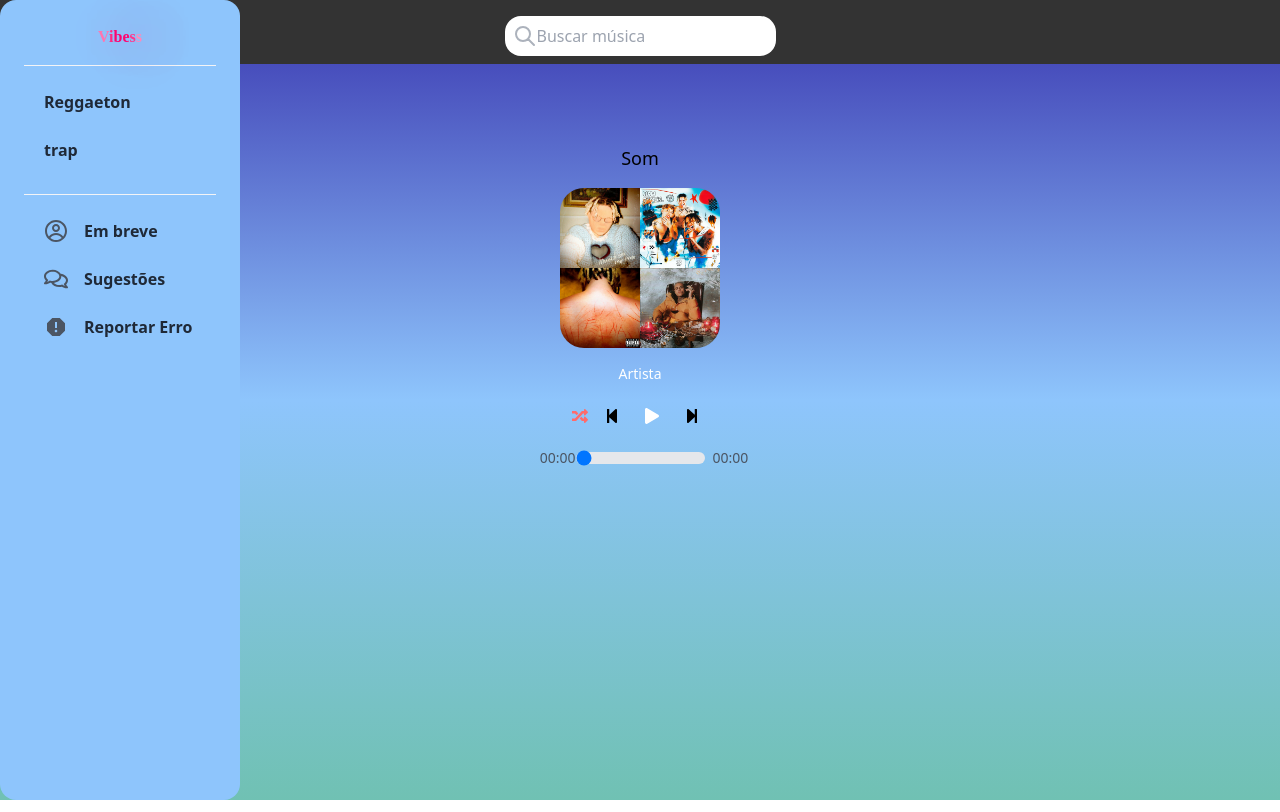
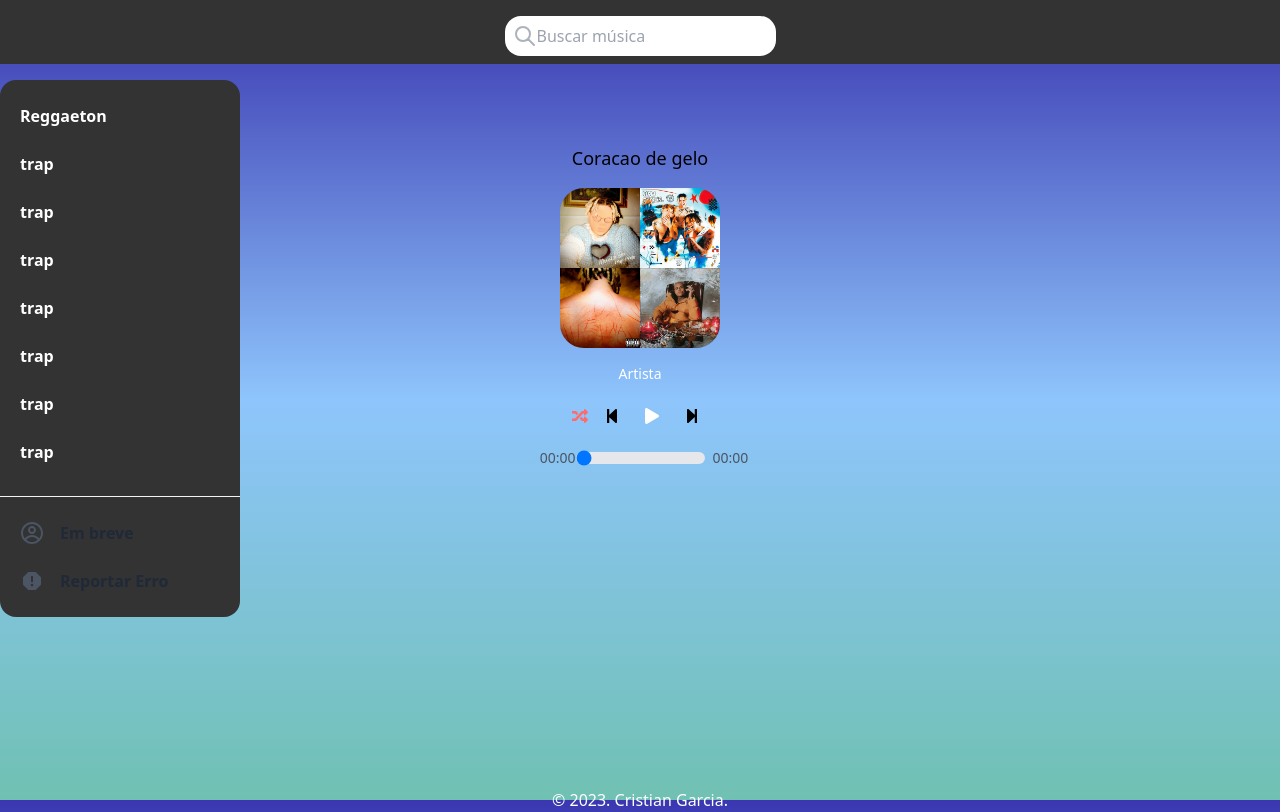
Before and after one commit to dev-garcia/vibess, a Next.js app: page / in a window 1280 px wide. Built offline with nearby package versions, Linux system fonts and the light colour scheme.

Commit message:
nav-header-alt-teste

```diff
--- a/src/app/components/Footer.jsx
+++ b/src/app/components/Footer.jsx
@@ -1,6 +1,6 @@
 const Footer = () => {
   return (
-    <footer className="font-sans bg-gray-800 pt-5 text-white text-left h-auto">
+    <footer className="mt-60 font-sans text-white md:mt-80">
       <p className="">© 2023. Cristian Garcia.</p>
     </footer>
   );
--- a/src/app/components/Nav.jsx
+++ b/src/app/components/Nav.jsx
@@ -4,42 +4,59 @@ import { GiHamburgerMenu } from "react-icons/gi";
 import { Disclosure } from "@headlessui/react";
 import { MdReport } from "react-icons/md";
 import { CgProfile } from "react-icons/cg";
-import { FaRegComments } from "react-icons/fa";
 import Link from "next/link";
 
 const Nav = () => {
   return (
     <>
-      <Disclosure as="nav">
+      <Disclosure as="nav" className="font-sans">
         <Disclosure.Button className="group peer absolute right-4 top-4 inline-flex items-center justify-center rounded-r text-gray-800 hover:bg-gray-900 hover:text-white focus:outline-none focus:ring-2 focus:ring-inset focus:ring-white">
           <GiHamburgerMenu
             className="block h-6 w-6 md:hidden"
             aria-hidden="true"
           />
         </Disclosure.Button>
-        <div className="peer:transition fixed -left-96 top-0 z-20 h-screen w-1/2 rounded-2xl border-l-rose-600 bg-[#8ec5fc] p-6 font-sans delay-150 duration-200 ease-out peer-focus:left-0 lg:left-0 lg:w-60">
-          <div className="flexP item-center  flex-col justify-start">
-            <h1 className="span loader m-auto flex w-full justify-center border-b border-gray-100 pb-4">
-              {/* <span class='m'>&nbsp;</span> Caso queira usar espaço  */}
-              <Link href="/">
-                <span>V</span>
-                <span>i</span>
-                <span>b</span>
-                <span>e</span>
-                <span>s</span>
-                <span>s</span>
-              </Link>
-            </h1>
-
+        <div className="peer:transition fixed -left-96 top-0 z-20 mb-20 mt-20 rounded-2xl bg-[#333333] delay-150 duration-200 ease-out peer-focus:left-0 lg:left-0 lg:w-60">
+          <div className="flexP item-center flex-col justify-start">
             <div className=" my-4 border-b border-gray-100 pb-4">
-              <div className="group  m-auto mb-2 flex  items-center justify-start gap-4 rounded-md p-2 pl-5 hover:bg-gray-900 hover:shadow-lg">
-                <h3 className="cursor-pointer text-base font-semibold text-gray-800 group-hover:text-white ">
+              <div className="group m-auto mb-2 flex items-center justify-start gap-4 rounded-md p-2 pl-5 hover:bg-gray-900 hover:shadow-lg">
+                <h3 className="cursor-pointer text-base font-semibold text-white group-hover:text-[#8ec5fc]">
                   <Link href="/reggaeton">Reggaeton</Link>
                 </h3>
               </div>
-              <div className="group  m-auto mb-2 flex  items-center justify-start gap-4 rounded-md p-2 pl-5 hover:bg-gray-900 hover:shadow-lg">
-                <h3 className="cursor-pointer text-base font-semibold text-gray-800 group-hover:text-white ">
-                  <a href="/trap">trap</a>
+              <div className="group m-auto mb-2 flex  items-center justify-start gap-4 rounded-md p-2 pl-5 hover:bg-gray-900 hover:shadow-lg">
+                <h3 className="cursor-pointer text-base font-semibold text-white group-hover:text-[#8ec5fc]">
+                  <Link href="/trap">trap </Link>
+                </h3>
+              </div>
+              <div className="group m-auto mb-2 flex  items-center justify-start gap-4 rounded-md p-2 pl-5 hover:bg-gray-900 hover:shadow-lg">
+                <h3 className="cursor-pointer text-base font-semibold text-white group-hover:text-[#8ec5fc]">
+                  <Link href="/trap">trap </Link>
+                </h3>
+              </div>
+              <div className="group m-auto mb-2 flex  items-center justify-start gap-4 rounded-md p-2 pl-5 hover:bg-gray-900 hover:shadow-lg">
+                <h3 className="cursor-pointer text-base font-semibold text-white group-hover:text-[#8ec5fc]">
+                  <Link href="/trap">trap </Link>
+                </h3>
+              </div>
+              <div className="group m-auto mb-2 flex  items-center justify-start gap-4 rounded-md p-2 pl-5 hover:bg-gray-900 hover:shadow-lg">
+                <h3 className="cursor-pointer text-base font-semibold text-white group-hover:text-[#8ec5fc]">
+                  <Link href="/trap">trap </Link>
+                </h3>
+              </div>
+              <div className="group m-auto mb-2 flex  items-center justify-start gap-4 rounded-md p-2 pl-5 hover:bg-gray-900 hover:shadow-lg">
+                <h3 className="cursor-pointer text-base font-semibold text-white group-hover:text-[#8ec5fc]">
+                  <Link href="/trap">trap </Link>
+                </h3>
+              </div>
+              <div className="group m-auto mb-2 flex  items-center justify-start gap-4 rounded-md p-2 pl-5 hover:bg-gray-900 hover:shadow-lg">
+                <h3 className="cursor-pointer text-base font-semibold text-white group-hover:text-[#8ec5fc]">
+                  <Link href="/trap">trap </Link>
+                </h3>
+              </div>
+              <div className="group m-auto mb-2 flex  items-center justify-start gap-4 rounded-md p-2 pl-5 hover:bg-gray-900 hover:shadow-lg">
+                <h3 className="cursor-pointer text-base font-semibold text-white group-hover:text-[#8ec5fc]">
+                  <Link href="/trap">trap </Link>
                 </h3>
               </div>
             </div>
@@ -50,12 +67,6 @@ const Nav = () => {
                 <CgProfile className="text-2xl text-gray-600 group-hover:text-white " />
                 <h3 className="text-base font-semibold text-gray-800 group-hover:text-white ">
                   Em breve
-                </h3>
-              </div>
-              <div className="group  m-auto mb-2 flex cursor-pointer items-center justify-start gap-4 rounded-md p-2 pl-5 hover:bg-gray-900 hover:shadow-lg">
-                <FaRegComments className="text-2xl text-gray-600 group-hover:text-white " />
-                <h3 className="text-base font-semibold text-gray-800 group-hover:text-white ">
-                  <a href="">Sugestões</a>
                 </h3>
               </div>
               <div className="group m-auto mb-2 flex cursor-pointer items-center justify-start gap-4 rounded-md p-2 pl-5 hover:bg-gray-900 hover:shadow-lg">
--- a/src/app/globals.css
+++ b/src/app/globals.css
@@ -18,12 +18,10 @@
 body {
   background: linear-gradient(to bottom, #3a37b0, #8ec5fc, #70c1b3);
   background-attachment: fixed;
-  background-size: cover;
   font-family: "Poppins", sans-serif;
   font-size: 16px;
   text-align: center;
   line-height: 1.5;
-  text-align: center;
   -webkit-font-smoothing: antialiased; /* suavização das bordas pixeladas das fontes */
   -moz-osx-font-smoothing: grayscale;
 }
--- a/src/app/page.jsx
+++ b/src/app/page.jsx
@@ -1,4 +1,6 @@
 "use client";
+import React from "react";
+import Link from "next/link";
 
 import { useEffect, useRef, useState } from "react";
 import {
@@ -10,6 +12,7 @@ import {
   FaRandom,
 } from "react-icons/fa";
 import Nav from "./components/Nav";
+import Footer from "./components/Footer";
 
 function Home() {
   const audioRef = useRef(null);
@@ -19,55 +22,53 @@ function Home() {
   const [currentTrackIndex, setCurrentTrackIndex] = useState(0);
   const [searchTerm, setSearchTerm] = useState("");
   const [isRandom, setIsRandom] = useState(false);
-  const toggleRandom = () => {
-    setIsRandom(!isRandom);
-  };
 
   const trackList = [
     {
-      name: "Som",
+      name: "Coracao de gelo",
       artist: "Artista",
       imagem: "/images/playlists/trap-cover.jpg",
       path: "/sons/trap/01-Wiu-Coracaodegelo.mp3",
     },
     {
-      name: "Som",
+      name: "Bzrp Music",
       artist: "Artista",
       imagem: "/images/playlists/reggaeton-cover.jpg",
       path: "/sons/reggaeton/01-Quevedo-BzrpMusicSessions-Vol52.mp3",
     },
+    ,
     {
-      name: "Som",
+      name: "Flow espacial",
       artist: "Artista 2",
       imagem: "/images/playlists/trap-cover.jpg",
       path: "/sons/trap/02-Teto-Flowespacial.mp3",
     },
     {
-      name: "Som",
+      name: "Despecha",
       artist: "Artista 2",
       imagem: "/images/playlists/reggaeton-cover.jpg",
       path: "/sons/reggaeton/03-Despecha.mp3",
     },
     {
-      name: "Som",
+      name: "Felina",
       artist: "Artista 3",
       imagem: "/images/playlists/trap-cover.jpg",
       path: "/sons/trap/03-Wiu-Felina.mp3",
     },
     {
-      name: "Som",
+      name: "La Bachata",
       artist: "Artista 3",
       imagem: "/images/playlists/reggaeton-cover.jpg",
       path: "/sons/reggaeton/04-LaBachata.mp3",
     },
     {
-      name: "Som",
+      name: "Fogo e gasolina",
       artist: "Artista 4",
       imagem: "/images/playlists/trap-cover.jpg",
       path: "/sons/trap/04-Mccabelinho-Fogoegasolina.mp3",
     },
     {
-      name: "Som",
+      name: "Me Porto Bonito",
       artist: "Artista 4",
       imagem: "/images/playlists/reggaeton-cover.jpg",
       path: "/sons/reggaeton/05-MePortoBonito.mp3",
@@ -84,6 +85,7 @@ function Home() {
       imagem: "/images/playlists/reggaeton-cover.jpg",
       path: "/sons/reggaeton/06-Monotonia.mp3",
     },
+    // Restante da lista de faixas...
   ];
 
   const filteredTrackList = trackList.filter((track) => {
@@ -97,6 +99,7 @@ function Home() {
   const loadTrack = (index) => {
     const audio = audioRef.current;
     audio.src = filteredTrackList[index].path;
+    audio.load();
 
     audio.addEventListener("loadedmetadata", () => {
       setTotalDuration(audio.duration);
@@ -128,7 +131,7 @@ function Home() {
           : 0;
     }
     loadTrack(nextIndex);
-    playTrack(); // Inicia a reprodução da próxima faixa
+    playTrack();
   };
 
   const prevTrack = () => {
@@ -142,7 +145,7 @@ function Home() {
           : currentTrackIndex - 1;
     }
     loadTrack(prevIndex);
-    playTrack(); // Inicia a reprodução da faixa anterior
+    playTrack();
   };
 
   const formatTime = (time) => {
@@ -158,7 +161,7 @@ function Home() {
   };
 
   useEffect(() => {
-    loadTrack(0); // Carrega a primeira faixa quando o componente é montado
+    loadTrack(0);
   }, []);
 
   useEffect(() => {
@@ -189,23 +192,8 @@ function Home() {
     };
   }, []);
 
-  useEffect(() => {
-    const cleanup = () => {
-      // Limpar event listeners ou qualquer outra limpeza necessária
-      // Antes de o componente ser desmontado
-    };
-
-    window.addEventListener("beforeunload", cleanup);
-
-    return () => {
-      window.removeEventListener("beforeunload", cleanup);
-    };
-  }, []);
-
   return (
     <>
-      <Nav />
-
       <header className="h-16 bg-[#333333] font-sans">
         <div className="m-auto flex w-2/4 items-center justify-center rounded ">
           <label htmlFor="searchInput" className="relative mt-4">
@@ -234,6 +222,9 @@ function Home() {
           </label>
         </div>
       </header>
+
+      <Nav />
+
       <section className="mt-16 flex flex-col items-center justify-center font-sans ">
         {filteredTrackList.length === 0 ? (
           <p className="text-red-500">Música não encontrada.</p>
@@ -256,7 +247,7 @@ function Home() {
         )}
         <div className="mb-4 flex items-center justify-center">
           <button
-            onClick={toggleRandom}
+            onClick={() => setIsRandom(!isRandom)}
             className="rounded-full p-2 text-[#ff6b6b]"
           >
             {isRandom ? <FaRedo /> : <FaRandom />}
@@ -306,6 +297,8 @@ function Home() {
         </div>
         <audio ref={audioRef}></audio>
       </section>
+
+      <Footer />
     </>
   );
 }
--- a/src/app/reggaeton/page.jsx
+++ b/src/app/reggaeton/page.jsx
@@ -1,4 +1,5 @@
 "use client";
+import React from "react";
 
 import { useEffect, useRef, useState } from "react";
 import {
@@ -11,7 +12,7 @@ import {
 } from "react-icons/fa";
 import Nav from "../components/Nav";
 
-function Trap() {
+function Home() {
   const audioRef = useRef(null);
   const [isPlaying, setIsPlaying] = useState(false);
   const [currentTime, setCurrentTime] = useState(0);
@@ -19,31 +20,28 @@ function Trap() {
   const [currentTrackIndex, setCurrentTrackIndex] = useState(0);
   const [searchTerm, setSearchTerm] = useState("");
   const [isRandom, setIsRandom] = useState(false);
-  const toggleRandom = () => {
-    setIsRandom(!isRandom);
-  };
 
   const trackList = [
     {
-      name: "Som",
+      name: "Bzrp Music",
       artist: "Artista",
       imagem: "/images/playlists/reggaeton-cover.jpg",
       path: "/sons/reggaeton/01-Quevedo-BzrpMusicSessions-Vol52.mp3",
     },
     {
-      name: "Som",
+      name: "Despecha",
       artist: "Artista 2",
       imagem: "/images/playlists/reggaeton-cover.jpg",
       path: "/sons/reggaeton/03-Despecha.mp3",
     },
     {
-      name: "Som",
+      name: "La Bachata",
       artist: "Artista 3",
       imagem: "/images/playlists/reggaeton-cover.jpg",
       path: "/sons/reggaeton/04-LaBachata.mp3",
     },
     {
-      name: "Som",
+      name: "Me Porto Bonito",
       artist: "Artista 4",
       imagem: "/images/playlists/reggaeton-cover.jpg",
       path: "/sons/reggaeton/05-MePortoBonito.mp3",
@@ -67,6 +65,7 @@ function Trap() {
   const loadTrack = (index) => {
     const audio = audioRef.current;
     audio.src = filteredTrackList[index].path;
+    audio.load();
 
     audio.addEventListener("loadedmetadata", () => {
       setTotalDuration(audio.duration);
@@ -98,7 +97,7 @@ function Trap() {
           : 0;
     }
     loadTrack(nextIndex);
-    playTrack(); // Inicia a reprodução da próxima faixa
+    playTrack();
   };
 
   const prevTrack = () => {
@@ -112,7 +111,7 @@ function Trap() {
           : currentTrackIndex - 1;
     }
     loadTrack(prevIndex);
-    playTrack(); // Inicia a reprodução da faixa anterior
+    playTrack();
   };
 
   const formatTime = (time) => {
@@ -128,7 +127,7 @@ function Trap() {
   };
 
   useEffect(() => {
-    loadTrack(0); // Carrega a primeira faixa quando o componente é montado
+    loadTrack(0);
   }, []);
 
   useEffect(() => {
@@ -159,24 +158,9 @@ function Trap() {
     };
   }, []);
 
-  useEffect(() => {
-    const cleanup = () => {
-      // Limpar event listeners ou qualquer outra limpeza necessária
-      // Antes de o componente ser desmontado
-    };
-
-    window.addEventListener("beforeunload", cleanup);
-
-    return () => {
-      window.removeEventListener("beforeunload", cleanup);
-    };
-  }, []);
-
   return (
     <>
-      <Nav />
-
-      <header className="h-16 bg-[#333333] font-sans">
+            <header className="h-16 bg-[#333333] font-sans">
         <div className="m-auto flex w-2/4 items-center justify-center rounded ">
           <label htmlFor="searchInput" className="relative mt-4">
             <svg
@@ -204,6 +188,9 @@ function Trap() {
           </label>
         </div>
       </header>
+
+      <Nav />
+
       <section className="mt-16 flex flex-col items-center justify-center font-sans ">
         {filteredTrackList.length === 0 ? (
           <p className="text-red-500">Música não encontrada.</p>
@@ -226,7 +213,7 @@ function Trap() {
         )}
         <div className="mb-4 flex items-center justify-center">
           <button
-            onClick={toggleRandom}
+            onClick={() => setIsRandom(!isRandom)}
             className="rounded-full p-2 text-[#ff6b6b]"
           >
             {isRandom ? <FaRedo /> : <FaRandom />}
@@ -280,4 +267,4 @@ function Trap() {
   );
 }
 
-export default Trap;
+export default Home;
--- a/src/app/trap/page.jsx
+++ b/src/app/trap/page.jsx
@@ -1,4 +1,5 @@
 "use client";
+import React from "react";
 
 import { useEffect, useRef, useState } from "react";
 import {
@@ -11,7 +12,7 @@ import {
 } from "react-icons/fa";
 import Nav from "../components/Nav";
 
-function Trap() {
+function Home() {
   const audioRef = useRef(null);
   const [isPlaying, setIsPlaying] = useState(false);
   const [currentTime, setCurrentTime] = useState(0);
@@ -19,31 +20,28 @@ function Trap() {
   const [currentTrackIndex, setCurrentTrackIndex] = useState(0);
   const [searchTerm, setSearchTerm] = useState("");
   const [isRandom, setIsRandom] = useState(false);
-  const toggleRandom = () => {
-    setIsRandom(!isRandom);
-  };
 
   const trackList = [
     {
-      name: "Som",
+      name: "Coracao de gelo",
       artist: "Artista",
       imagem: "/images/playlists/trap-cover.jpg",
       path: "/sons/trap/01-Wiu-Coracaodegelo.mp3",
     },
     {
-      name: "Som",
+      name: "Flow espacial",
       artist: "Artista 2",
       imagem: "/images/playlists/trap-cover.jpg",
       path: "/sons/trap/02-Teto-Flowespacial.mp3",
     },
     {
-      name: "Som",
+      name: "Felina",
       artist: "Artista 3",
       imagem: "/images/playlists/trap-cover.jpg",
       path: "/sons/trap/03-Wiu-Felina.mp3",
     },
     {
-      name: "Som",
+      name: "Fogo e gasolina",
       artist: "Artista 4",
       imagem: "/images/playlists/trap-cover.jpg",
       path: "/sons/trap/04-Mccabelinho-Fogoegasolina.mp3",
@@ -67,6 +65,7 @@ function Trap() {
   const loadTrack = (index) => {
     const audio = audioRef.current;
     audio.src = filteredTrackList[index].path;
+    audio.load();
 
     audio.addEventListener("loadedmetadata", () => {
       setTotalDuration(audio.duration);
@@ -98,7 +97,7 @@ function Trap() {
           : 0;
     }
     loadTrack(nextIndex);
-    playTrack(); // Inicia a reprodução da próxima faixa
+    playTrack();
   };
 
   const prevTrack = () => {
@@ -112,7 +111,7 @@ function Trap() {
           : currentTrackIndex - 1;
     }
     loadTrack(prevIndex);
-    playTrack(); // Inicia a reprodução da faixa anterior
+    playTrack();
   };
 
   const formatTime = (time) => {
@@ -128,7 +127,7 @@ function Trap() {
   };
 
   useEffect(() => {
-    loadTrack(0); // Carrega a primeira faixa quando o componente é montado
+    loadTrack(0);
   }, []);
 
   useEffect(() => {
@@ -159,23 +158,8 @@ function Trap() {
     };
   }, []);
 
-  useEffect(() => {
-    const cleanup = () => {
-      // Limpar event listeners ou qualquer outra limpeza necessária
-      // Antes de o componente ser desmontado
-    };
-
-    window.addEventListener("beforeunload", cleanup);
-
-    return () => {
-      window.removeEventListener("beforeunload", cleanup);
-    };
-  }, []);
-
   return (
     <>
-      <Nav />
-
       <header className="h-16 bg-[#333333] font-sans">
         <div className="m-auto flex w-2/4 items-center justify-center rounded ">
           <label htmlFor="searchInput" className="relative mt-4">
@@ -204,6 +188,9 @@ function Trap() {
           </label>
         </div>
       </header>
+
+      <Nav />
+
       <section className="mt-16 flex flex-col items-center justify-center font-sans ">
         {filteredTrackList.length === 0 ? (
           <p className="text-red-500">Música não encontrada.</p>
@@ -226,7 +213,7 @@ function Trap() {
         )}
         <div className="mb-4 flex items-center justify-center">
           <button
-            onClick={toggleRandom}
+            onClick={() => setIsRandom(!isRandom)}
             className="rounded-full p-2 text-[#ff6b6b]"
           >
             {isRandom ? <FaRedo /> : <FaRandom />}
@@ -280,4 +267,4 @@ function Trap() {
   );
 }
 
-export default Trap;
+export default Home;
```
